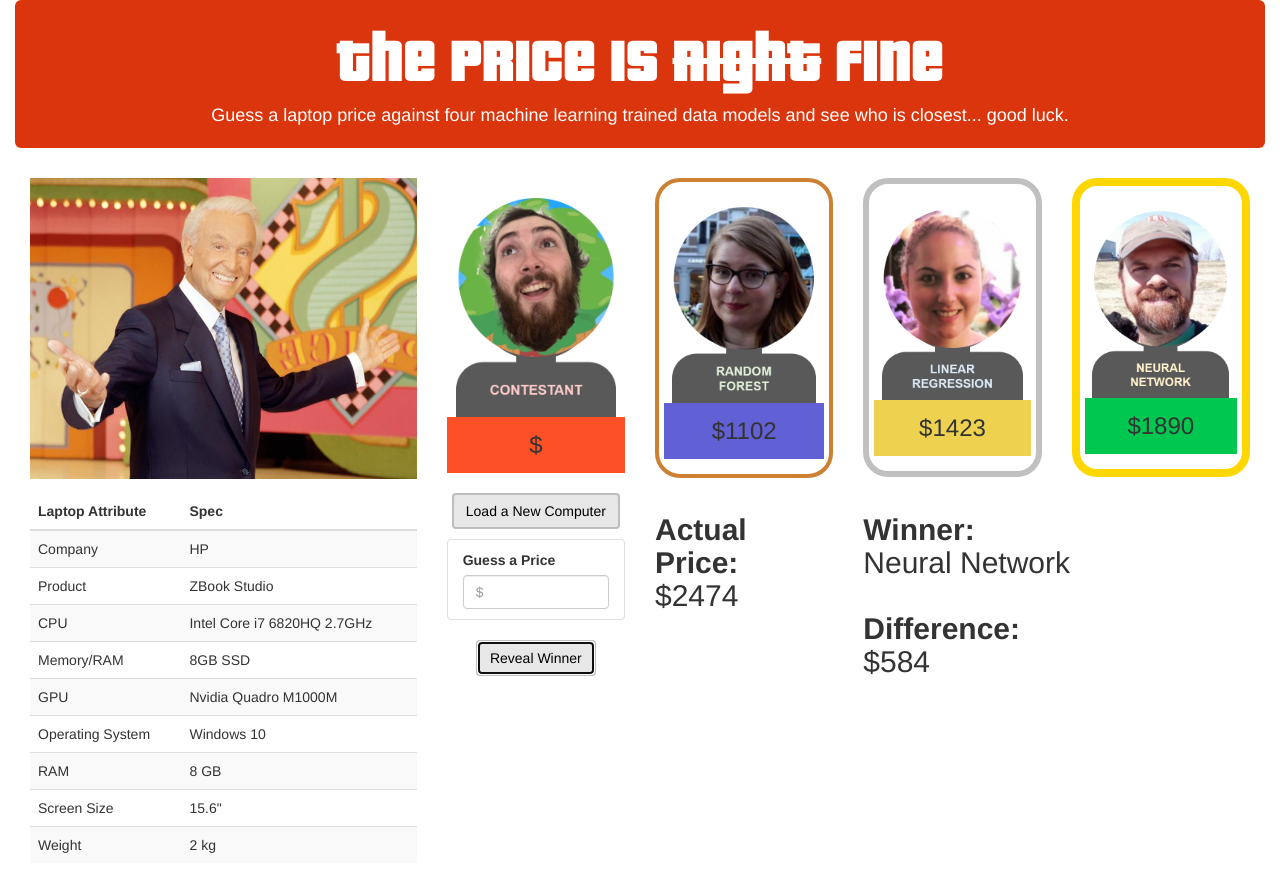
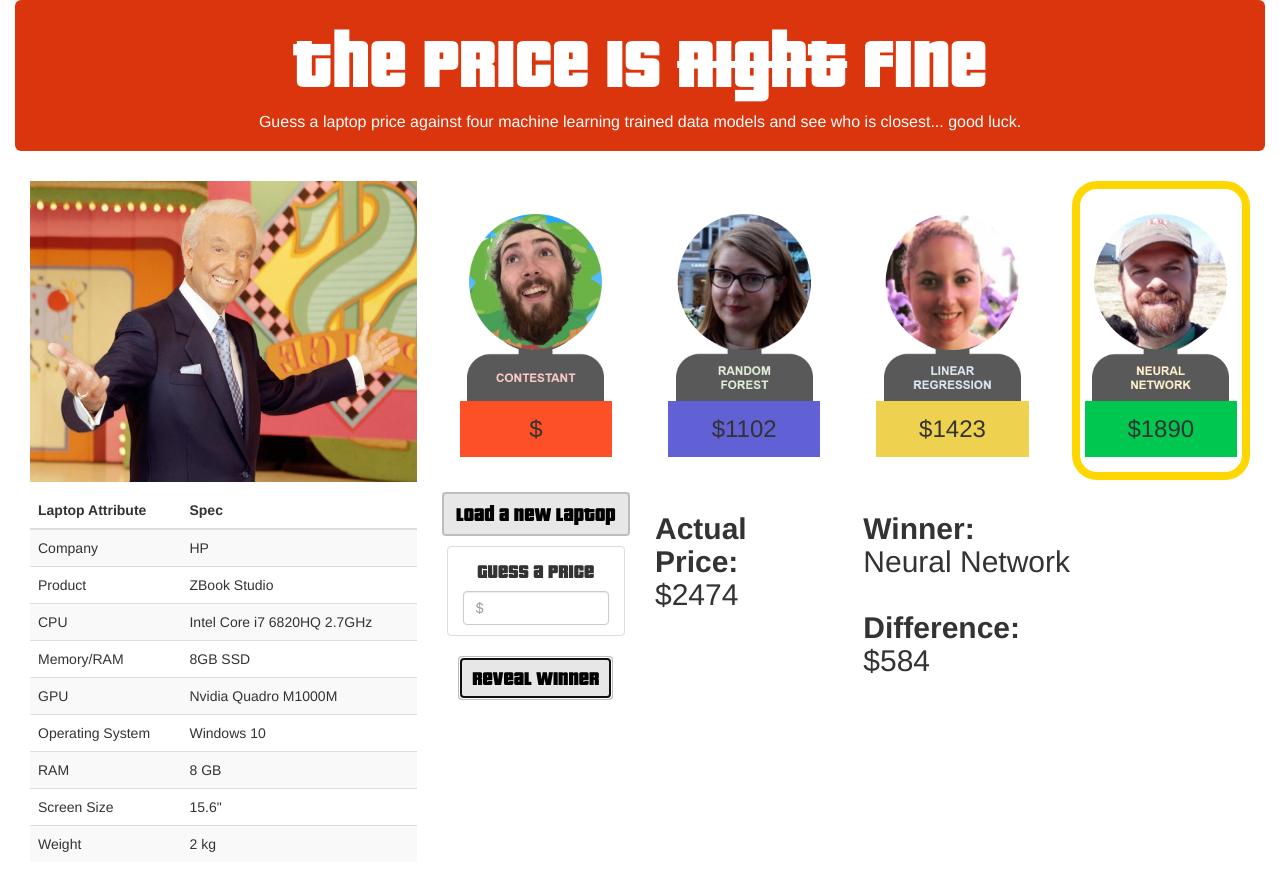
Before and after one commit to nu-datacamp/Laptop_Prices, a plain HTML site: page templates/index.html in a window 1280 px wide. Both pictures are taken after a click on the button "Reveal Winner". Drawn offline with nearby package versions, Linux system fonts and the light colour scheme.

Commit message:
css changes

```diff
--- a/static/css/style.css
+++ b/static/css/style.css
@@ -3,11 +3,15 @@ body {
   margin: 0;
 }
 
+#centeredtext {
+  text-align:center;
+}
+
 .jumbotron {
   background-color: #db350d;
   color: white;
-  padding-top: 4px;
-  padding-bottom: 4px;
+  padding-top: 2px;
+  padding-bottom: 2px;
 }
 
 .center {
@@ -62,13 +66,19 @@ img {
 }
 
 .second_place {
-  border: 6px solid silver;
+  border: 8px solid #ffffff;
   padding: 5px;
   border-radius: 25px;
 }
 
 .third_place {
-  border: 4px solid #cd7f32;
+  border: 8px solid #ffffff;
   padding: 5px;
   border-radius: 25px;
 }
+
+.fourth_place {
+  border: 8px solid #ffffff;
+  padding: 5px;
+  border-radius: 25px;
+}
--- a/static/js/random_laptop.js
+++ b/static/js/random_laptop.js
@@ -60,6 +60,7 @@ nl_button.on('click', function() {
     d3.select(`#${first_border}`).classed('first_place', false)
     d3.select(`#${second_border}`).classed('second_place', false)
     d3.select(`#${third_border}`).classed('third_place', false)
+    d3.select(`#${fourth_border}`).classed('fourth_place', false)
 
 });
 
@@ -70,6 +71,7 @@ var winners_ordered;
 var first_border;
 var second_border;
 var third_border;
+var fourth_border;
 rslt_button.on('click', function() {
     console.log(user_guess.property("value"));
     uGuess = user_guess.property("value");
@@ -98,9 +100,11 @@ rslt_button.on('click', function() {
       first_border = (winners_ordered[0][0]).replace(' ','_')
       second_border = (winners_ordered[1][0]).replace(' ','_')
       third_border = (winners_ordered[2][0]).replace(' ','_')
+      fourth_border = (winners_ordered[3][0]).replace(' ','_')
       d3.select(`#${first_border}`).classed('first_place', true)
       d3.select(`#${second_border}`).classed('second_place', true)
       d3.select(`#${third_border}`).classed('third_place', true)
+      d3.select(`#${fourth_border}`).classed('fourth_place', true)
 });
 
 var winners_ordered;
--- a/templates/index.html
+++ b/templates/index.html
@@ -18,8 +18,8 @@
 
 <div class="container-fluid">
   <div class="jumbotron jumbotron-fluid" >
-    <h1 style="text-align:center;font-family:'pricedownblack'"><strong>The Price is <s>Right</s> Fine</strong></h1>
-    <p style="text-align:center;font-size:18px">Guess a laptop price against four machine learning trained data models and see who is closest... good luck.</p>
+    <h1 style="text-align:center;font-family:'pricedownblack';font-size:72px"><strong>The Price is <s>Right</s> Fine</strong></h1>
+    <p style="text-align:center;font-size:16px">Guess a laptop price against four machine learning trained data models and see who is closest... good luck.</p>
 </div>
 
 <div class="row-fluid" width="100%">
@@ -72,20 +72,20 @@
   </div>
 
 
-  <div class="col-lg-2">
+  <div class="col-lg-2" style="font-family:'pricedownblack';">
   <!-- User Selection -->
     <div id="wrapper">
-      <button type="button" class="btn btn-secondary" id="new_laptop_button" style="border: 2px solid rgb(189, 189, 189);background-color: #e7e7e7; color: black;">Load a New Computer</button>
+      <button type="button" class="btn btn-secondary" id="new_laptop_button" style="border: 2px solid rgb(189, 189, 189);background-color: #e7e7e7; color: black;font-size:20px;">Load a New Laptop</button>
     </div>
     <aside class="filters second_container">
-        <li class="filter list-group-item">
-          <label for="userPrice">Guess a Price</label>
-          <input class="form-control" id="userPriceSelector" type="number" placeholder="$">
+        <li id="centeredtext" class="filter list-group-item">
+          <label for="userPrice" style="font-size:20px">Guess a Price</label>
+          <input class="form-control" id="userPriceSelector" type="number" style="font-family:'Arial'" placeholder="$">
         </li>
     </aside>
       <br>
       <div id="wrapper">
-      <button type="button" class="btn btn-secondary" id='results_button' style="border: 2px solid rgb(189, 189, 189);background-color: #e7e7e7; color: black;">Reveal Winner</button>
+      <button type="button" class="btn btn-secondary" id='results_button' style="border: 2px solid rgb(189, 189, 189);background-color: #e7e7e7; color: black;font-size:20px;">Reveal Winner</button>
     </div>
     </div>
   </div>
```
